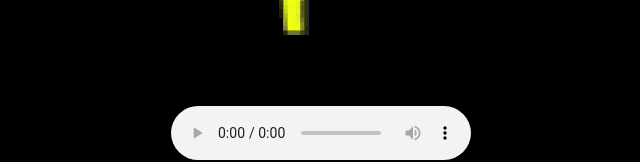
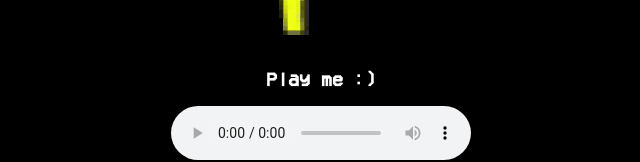
Before and after one commit to ObjRand/HappyDay, a plain HTML site: page index.html in a window 1280 px wide. Shown: the part 228-390 px from the top of the page, without its empty margins (319-959 px from the left). Drawn offline with Linux system fonts and the light colour scheme.

Commit message:
Update index.html

```diff
--- a/index.html
+++ b/index.html
@@ -39,7 +39,7 @@
             border: none;
         }
 
-        .dance > h1 {
+        .dance > h1,h3 {
             color: white;
         }
     </style>
```
